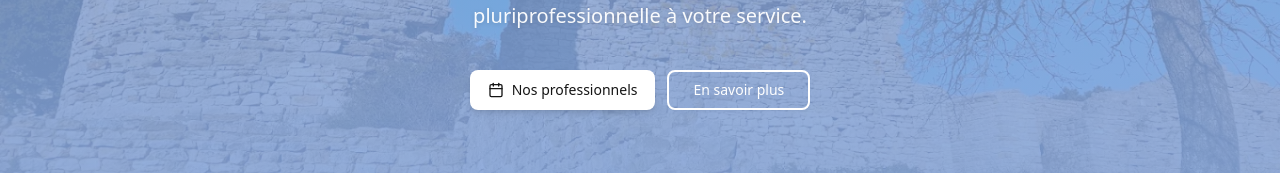
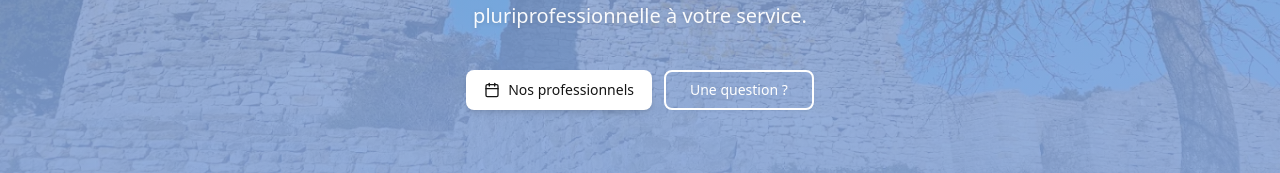
Before and after one commit to Carpetic/msp-oppidum, a Next.js app: page / in a window 1280 px wide. Shown: the part 463-636 px from the top of the page. Built offline with nearby package versions, Linux system fonts and the light colour scheme; no server answers.

Commit message:
[UPDATE] Modification du bouton pour aller à la faq

```diff
--- a/components/landing/Hero.tsx
+++ b/components/landing/Hero.tsx
@@ -75,7 +75,7 @@ export function LandingHero() {
                             className="border-2 border-white text-white rounded-lg bg-transparent transition-all duration-200 ease-out hover:bg-white/20 hover:border-white/90 active:scale-[0.99] active:bg-white/10 focus-visible:ring-2 focus-visible:ring-white/50 focus-visible:ring-offset-2 focus-visible:ring-offset-primary"
                         >
                             <Link href="#faq" onClick={handleFaqClick}>
-                                En savoir plus
+                                Une question ?
                             </Link>
                         </Button>
                     </div>
```
